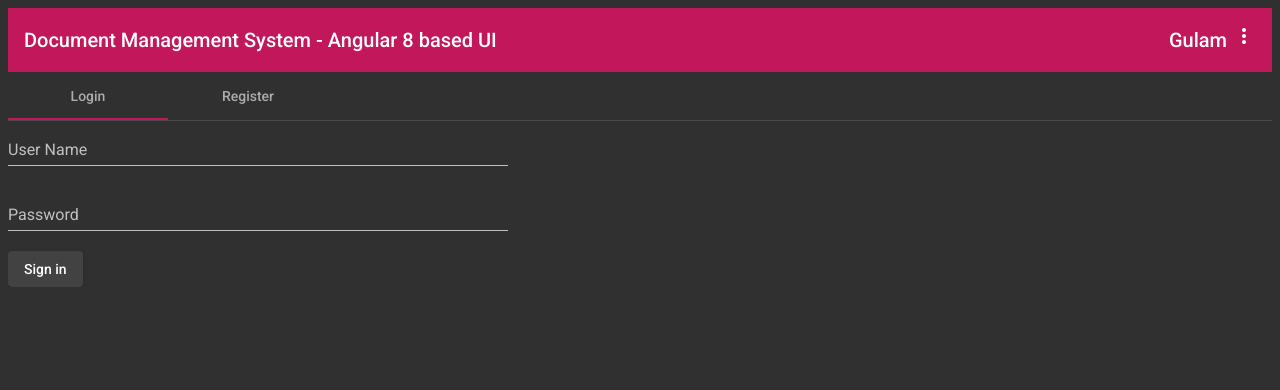
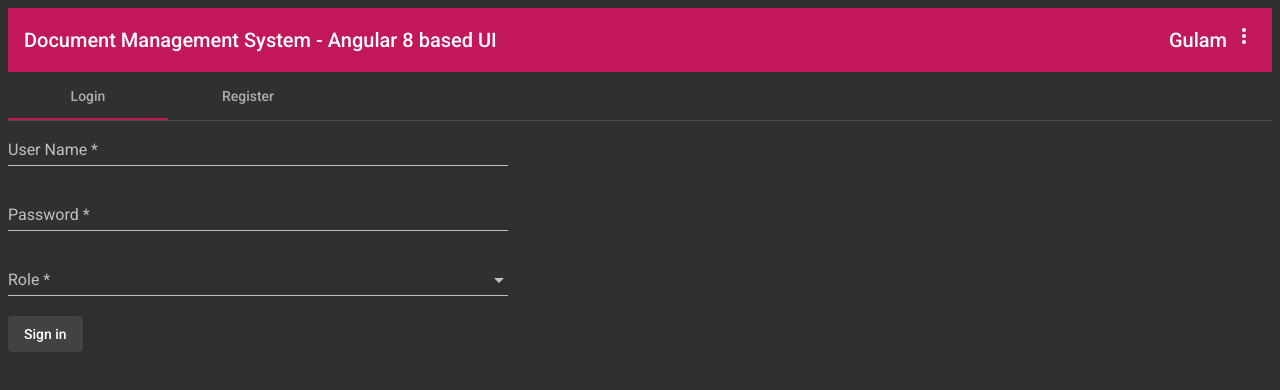
Before and after one commit to gsskhan/git-repository, an Angular app in the folder dms-ang-ui/: page / in a window 1280 px wide. Shown: the top 390 px of the page. Built offline with nearby package versions, Linux system fonts and the light colour scheme.

Commit message:
Added User Registration Form

```diff
--- a/dms-ang-ui/src/app/component/login-register/login-register.component.html
+++ b/dms-ang-ui/src/app/component/login-register/login-register.component.html
@@ -2,17 +2,46 @@
     <mat-tab label="Login">
         <form #userlogin="ngForm" (ngSubmit)="authenticateLogin()" class="example-form">
             <mat-form-field class="example-full-width">
-                <input matInput placeholder="User Name" name="userName" [(ngModel)]="user.userName">
+                <input matInput required placeholder="User Name" name="userName" [(ngModel)]="user.userName">
             </mat-form-field>
             <mat-form-field class="example-full-width">
-                <input type="password" matInput placeholder="Password" name="userPassword" [(ngModel)]="user.password">
+                <input type="password" required matInput placeholder="Password" name="userPassword" [(ngModel)]="user.password">
+            </mat-form-field>
+            <mat-form-field class="example-full-width">
+                <mat-label>Role</mat-label>
+                <mat-select required name="role" [(ngModel)]="user.role">
+                    <mat-option *ngFor="let r of rolesArray" [value]="r">{{r}}</mat-option>
+                </mat-select>
             </mat-form-field>
             <button type="submit" mat-raised-button>Sign in</button>
         </form>
     </mat-tab>
 
     <mat-tab label="Register">
-        Register Form
+        <form #userRegister="ngForm" (ngSubmit)="registerNewUser()" class="example-form">
+            <mat-form-field class="example-full-width">
+                <input matInput required placeholder="User Name" name="userName" [(ngModel)]="newuser.userName">
+            </mat-form-field>
+            <mat-form-field class="example-full-width">
+                <input matInput required placeholder="First Name" name="firstName" [(ngModel)]="newuser.firstName">
+            </mat-form-field>
+            <mat-form-field class="example-full-width">
+                <input matInput required placeholder="Last Name" name="lastName" [(ngModel)]="newuser.lastName">
+            </mat-form-field>
+            <mat-form-field class="example-full-width">
+                <input type="email" required matInput placeholder="Email" name="email" [(ngModel)]="newuser.email">
+            </mat-form-field>
+            <mat-form-field class="example-full-width">
+                <mat-label>Role</mat-label>
+                <mat-select required name="role" [(ngModel)]="newuser.role">
+                    <mat-option *ngFor="let r of rolesArray" [value]="r">{{r}}</mat-option>
+                </mat-select>
+            </mat-form-field>
+            <mat-form-field class="example-full-width">
+                <input type="password" required matInput placeholder="Password" name="password" [(ngModel)]="newuser.password">
+            </mat-form-field>
+            <button type="submit" mat-raised-button>Submit</button>
+        </form>
     </mat-tab>
 </mat-tab-group>
 
--- a/dms-ang-ui/src/app/component/login-register/login-register.component.ts
+++ b/dms-ang-ui/src/app/component/login-register/login-register.component.ts
@@ -17,6 +17,12 @@
   @Input()
   user = new User;
 
+  @Input()
+  newuser = new User;
+
+  @Input()
+  rolesArray: string[] = ['SYSADMIN','APPROVER','REVIEWER','PUBLISHER'];
+
   constructor(private userService: UserService
     , private _router: Router
     , private _snackBar: MatSnackBar) { }
@@ -30,14 +36,14 @@
       .getUserWithUsername(this.user.userName)
       .subscribe(u => {
         console.log("Recieved from service --> " , JSON.stringify(u));
-        if (u.password === this.user.password && u.userName === this.user.userName) {
+        if (u.password === this.user.password && u.userName === this.user.userName && u.role === this.user.role) {
           this.isUserLoggedIn = true;
           this._router.navigate(['/home']);
           this.displayMessage("Login successful. Welcome! " + u.firstName );
         } else {
           this.isUserLoggedIn = false;
           this._router.navigate(['']);
-          this.displayMessage("Login failed. Please check username/password.");
+          this.displayMessage("Login failed. Please check username/password/role.");
         }
       });
   }
```
Also changed, not shown: dms-ang-ui/src/app/app-routing.module.ts (+7 -3 lines).
